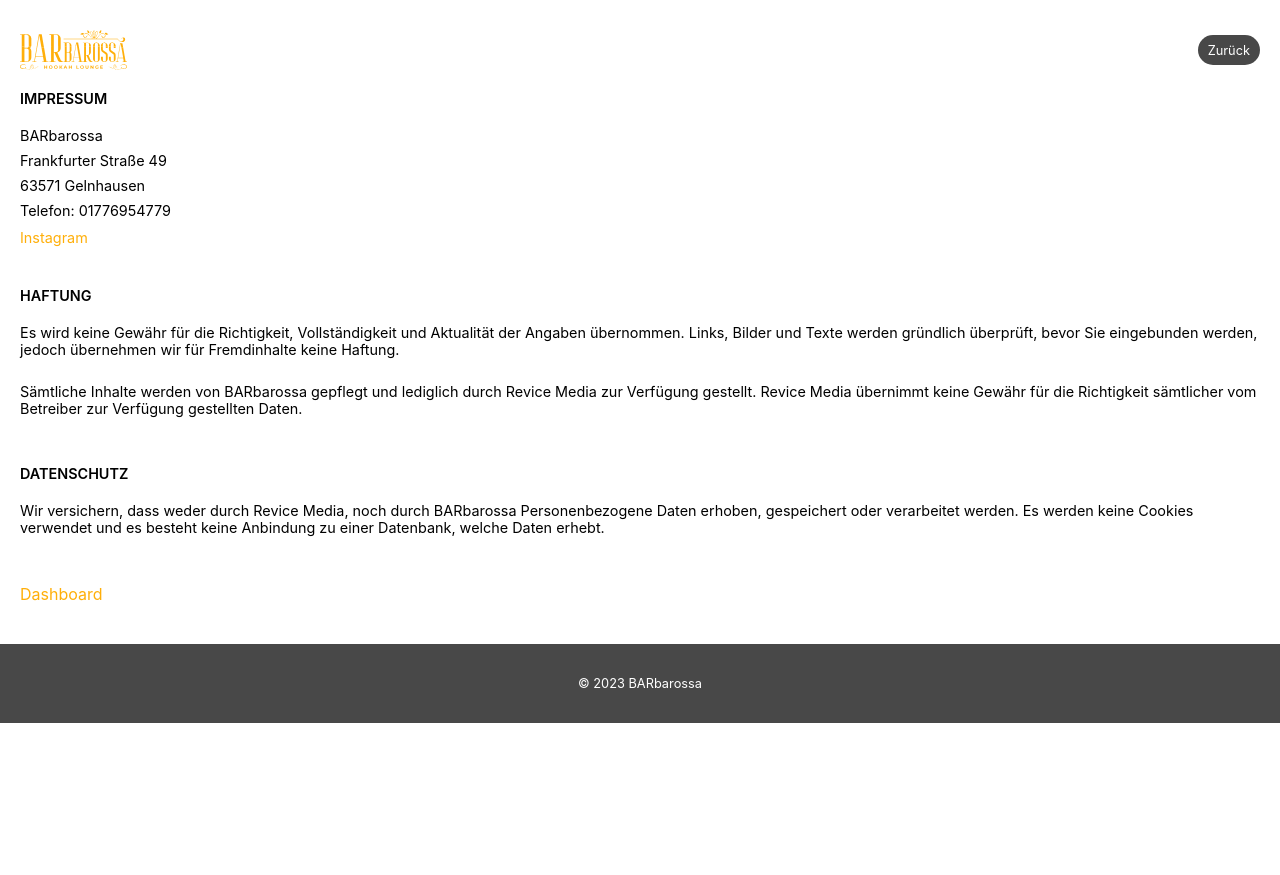
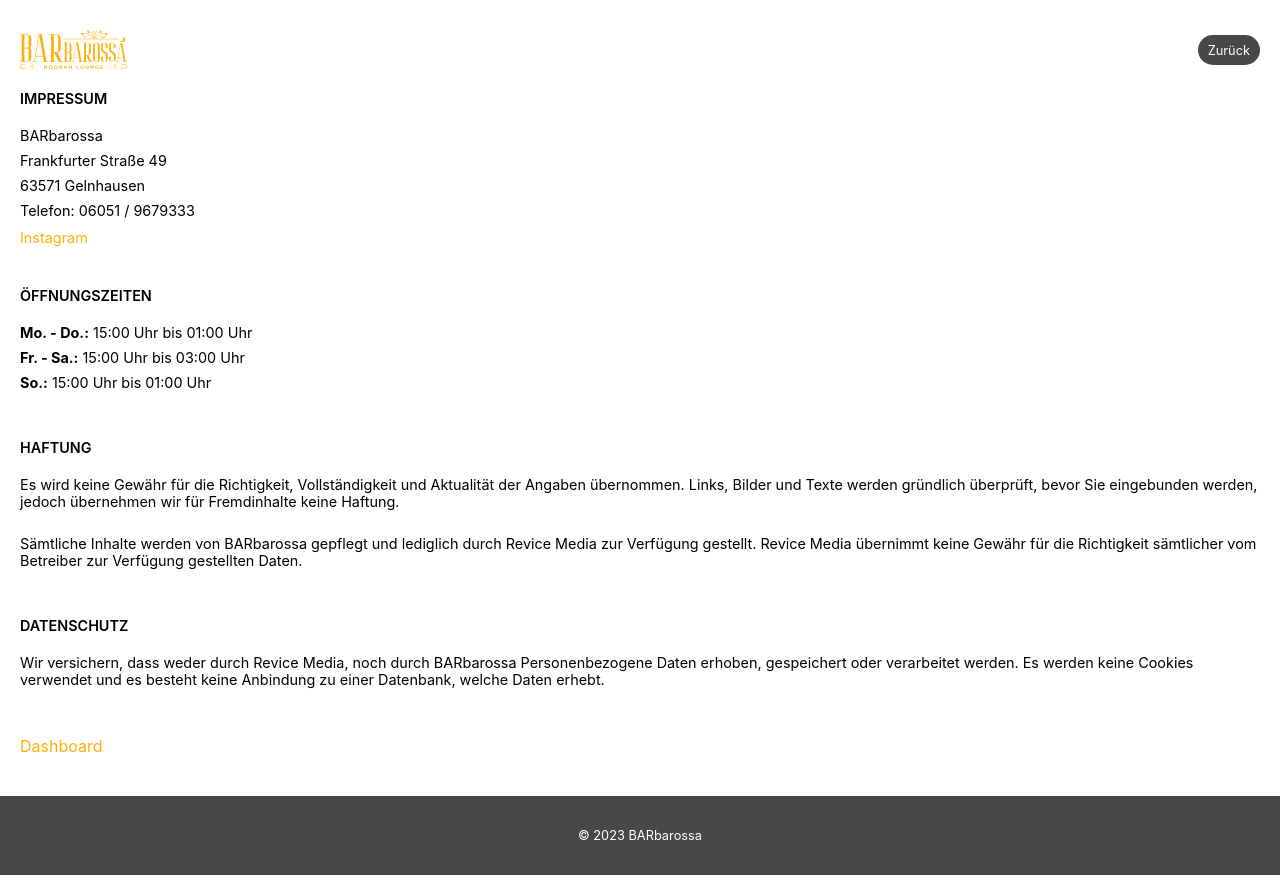
Before and after one commit to revicemedia/digitaleSpeisekarte, a React (Create React App) app: page /impressum in a window 1280 px wide. Before the commit the page ends 800 px from the top, so only its background shows below. Built offline with nearby package versions, Linux system fonts and the light colour scheme.

Commit message:
minor changes for location setup

```diff
--- a/src/Configs/config.ts
+++ b/src/Configs/config.ts
@@ -5,7 +5,7 @@
   locationStreet: "Frankfurter Straße 49",
   locationCity: "Gelnhausen",
   locationPLZ: 63571,
-  locationPhone: "01776954779",
+  locationPhone: "06051 / 9679333",
   locationInstagram: "https://www.instagram.com/barbarossa_hookahlounge",
   categoriesHeadline: "Kategorien",
   searchHeadline: "Suchen",
--- a/src/Pages/impressum.scss
+++ b/src/Pages/impressum.scss
@@ -18,6 +18,10 @@
       margin-bottom: 0.5rem;
     }
 
+    &__Span {
+      font-weight: 700;
+    }
+
     &__Link {
       font-size: 0.9rem;
       margin-bottom: 0.5rem;
--- a/src/Pages/impressum.tsx
+++ b/src/Pages/impressum.tsx
@@ -34,6 +34,21 @@
             Instagram
           </a>
         )}
+      </div>
+      <div className={baseClass + "__Wrapper"}>
+        <h3 className={baseClass + "__Wrapper__Headline"}>Öffnungszeiten</h3>
+        <p className={baseClass + "__Wrapper__Paragraph"}>
+          <span className={baseClass + "__Wrapper__Span"}>Mo. - Do.:</span>{" "}
+          15:00 Uhr bis 01:00 Uhr
+        </p>
+        <p className={baseClass + "__Wrapper__Paragraph"}>
+          <span className={baseClass + "__Wrapper__Span"}>Fr. - Sa.:</span>{" "}
+          15:00 Uhr bis 03:00 Uhr
+        </p>
+        <p className={baseClass + "__Wrapper__Paragraph"}>
+          <span className={baseClass + "__Wrapper__Span"}>So.:</span> 15:00 Uhr
+          bis 01:00 Uhr
+        </p>
       </div>
       {/* <div className={baseClass + "__Wrapper"}>
         <h3 className={baseClass + "__Wrapper__Headline"}>Dienstleister</h3>
```
